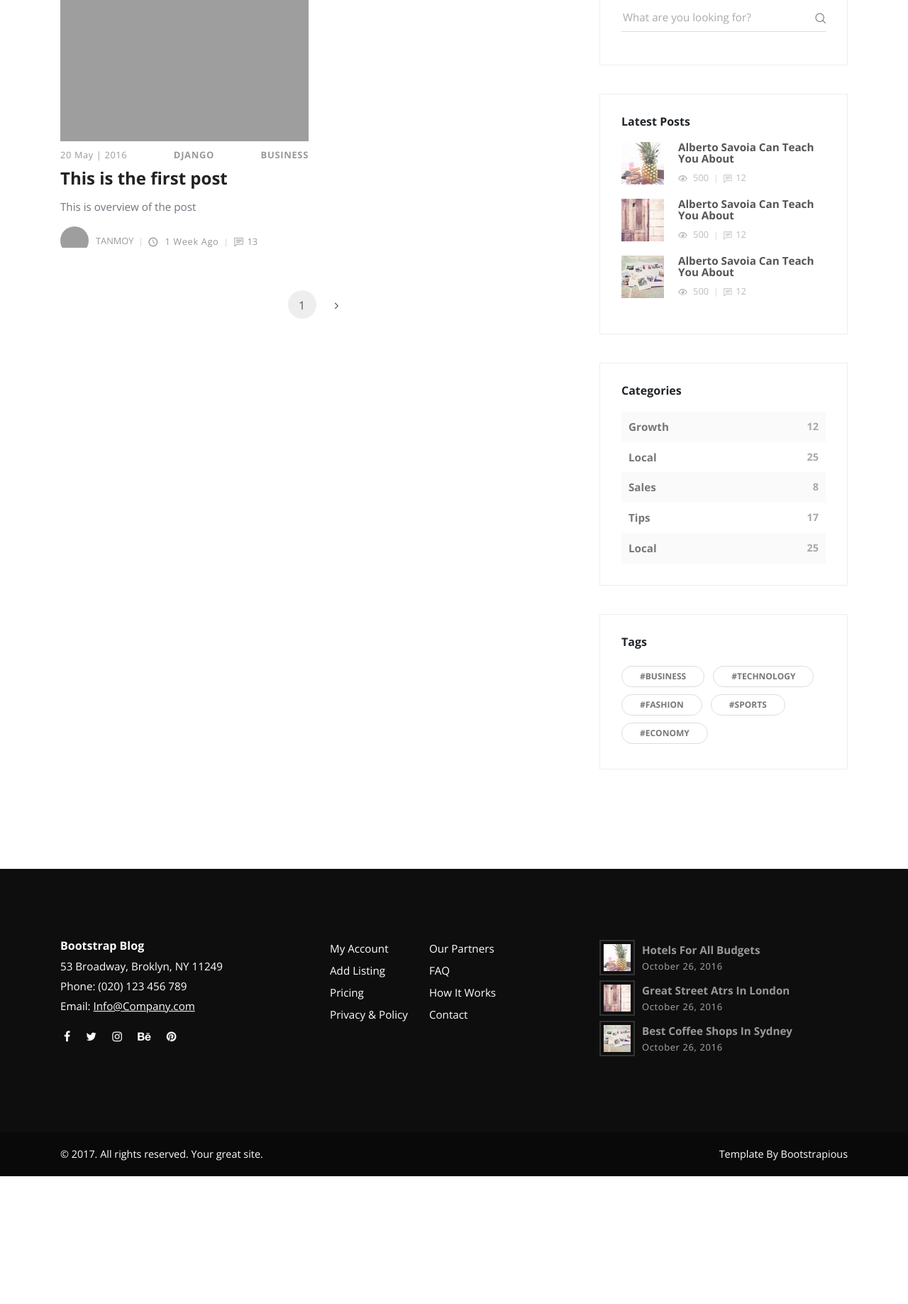
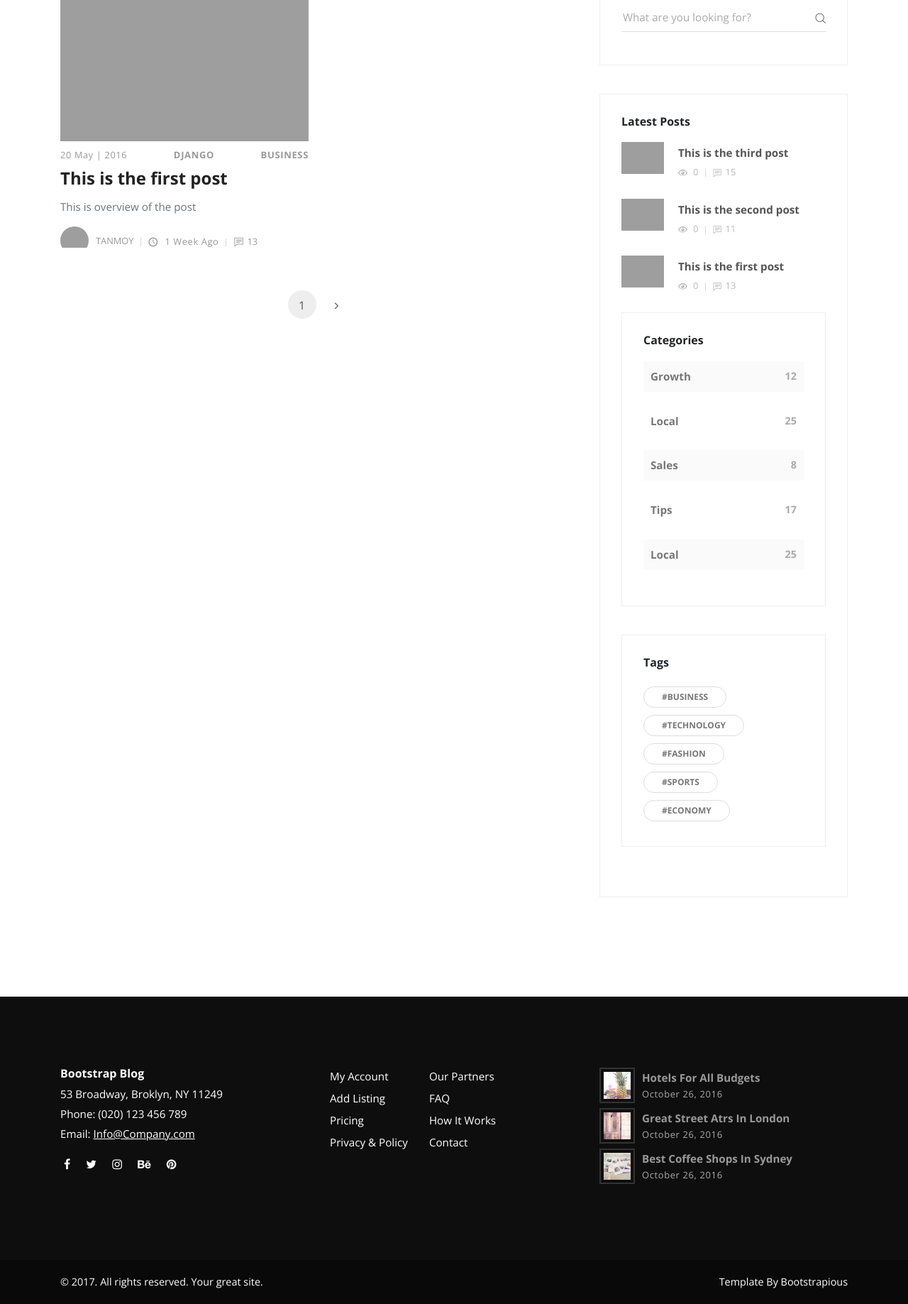
Before and after one commit to HasanMdKamrul/My_blog_app, a Django app: page /blog/ in a window 1280 px wide. Shown: the part 195-2032 px from the top of the page at 71% size. Before the commit the page ends 1852 px from the top, so only its background shows below. Run offline with Django 3.2, Linux system fonts and the light colour scheme; data comes from the database, SQL or seed files in the repository; both versions use the stored data as it was after the commit; some libraries are stand-ins or nearby versions; grey boxes are pictures that could not be loaded.

Commit message:
Easily added the recent post in the blog section and also make the post view using our primarykey as the id concept
Which is grabing our post corresponding url

```diff
--- a/blog/urls.py
+++ b/blog/urls.py
@@ -8,8 +8,8 @@
 urlpatterns = [
     path('admin/', admin.site.urls),
     path('', index , name= "index"),
-    path('blog/', blog),
-    path('post/', post),
+    path('blog/', blog, name = "post-list"),
+    path('post/<int:pk>/', post, name = "post-detail"),
 ]
 
 if settings.DEBUG:
--- a/posts/models.py
+++ b/posts/models.py
@@ -25,6 +25,7 @@
     overview = models.TextField()
     timestamp = models.DateTimeField(auto_now_add=False)
     comment_count = models.IntegerField(default=0)
+    view_count = models.IntegerField(default=0)
     author = models.ForeignKey("Author",on_delete=models.CASCADE)
     thumbnail = models.ImageField()
     catagories = models.ManyToManyField("Catagory")
--- a/posts/views.py
+++ b/posts/views.py
@@ -25,6 +25,7 @@
 
 
 def blog(request):
+    most_recent = Post.objects.order_by("-timestamp")[:3]
     post_list = Post.objects.all()
     paginator = Paginator(post_list, 1)
     page_request_var = 'page'
@@ -39,12 +40,17 @@
 
     context = {
         "queryset":paginated_queryset,
-        "page_request_var":page_request_var
+        "page_request_var":page_request_var,
+        "most_recent":most_recent
     }
     return render(request, "blog.html" , context)
 
-def post(request):
-    return render(request, "post.html")
+def post(request, pk):
+    post = Post.objects.get(id=pk)
+    context = {
+        "post":post,
+    }
+    return render(request, "post.html", context)
 
 
 '''
--- a/templates/blog.html
+++ b/templates/blog.html
@@ -11,14 +11,14 @@
               <!-- post -->
               <div class="post col-xl-6">
                 {% for post in queryset %}
-                <div class="post-thumbnail"><a href="post.html"><img src="{{ post.thumbnail.url }}" alt="..." class="img-fluid"></a></div>
+                <div class="post-thumbnail"><a href="{%url 'post-detail' post.pk%}"><img src="{{ post.thumbnail.url }}" alt="..." class="img-fluid"></a></div>
                 <div class="post-details">
                   <div class="post-meta d-flex justify-content-between">
                     <div class="date meta-last">20 May | 2016</div>
                     {% for cat in post.catagories.all  %}
                     <div class="category"><a href="#">{{ cat.title }}</a></div>
                     {% endfor %}
-                  </div><a href="post.html">
+                  </div><a href="{%url 'post-detail' post.pk%}">
                     <h3 class="h4">{{post.title}}</h3></a>
                   <p class="text-muted">{{post.overview}}</p>
                   <footer class="post-footer d-flex align-items-center"><a href="#" class="author d-flex align-items-center flex-wrap">
@@ -37,7 +37,7 @@
                 {% if queryset.has_previous %}
                 <li class="page-item"><a href="?{{ page_request_var }}={{ queryset.previous_page_number }}" class="page-link"> <i class="fa fa-angle-left"></i></a></li>
                 {% endif %}
-                <li class="page-item"><a href="#" class="page-link active">{{ queryset.number }}</a></li>
+                <li class="page-item"><a href="?{{ page_request_var }}={{ queryset.number }}" class="page-link active">{{ queryset.number }}</a></li>
                 {% if queryset.has_next %}
                 <li class="page-item"><a href="?{{ page_request_var }}={{ queryset.next_page_number }}" class="page-link"> <i class="fa fa-angle-right"></i></a></li>
                 {% endif %}
@@ -63,34 +63,19 @@
             <header>
               <h3 class="h6">Latest Posts</h3>
             </header>
-            <div class="blog-posts"><a href="#">
+            <div class="blog-posts">
+              {% for post in most_recent %}
+              <a href="{%url 'post-detail' post.pk%}">
                 <div class="item d-flex align-items-center">
-                  <div class="image"><img src="{% static 'img/small-thumbnail-1.jpg'%}" alt="..." class="img-fluid"></div>
-                  <div class="title"><strong>Alberto Savoia Can Teach You About</strong>
+                  <div class="image"><img src="{{post.thumbnail.url }}" alt="..." class="img-fluid"></div>
+                  <div class="title"><strong>{{post.title}}</strong>
                     <div class="d-flex align-items-center">
-                      <div class="views"><i class="icon-eye"></i> 500</div>
-                      <div class="comments"><i class="icon-comment"></i>12</div>
+                      <div class="views"><i class="icon-eye"></i> {{ post.view_count }}</div>
+                      <div class="comments"><i class="icon-comment"></i>{{post.comment_count}}</div>
                     </div>
                   </div>
-                </div></a><a href="#">
-                <div class="item d-flex align-items-center">
-                  <div class="image"><img src="{% static 'img/small-thumbnail-2.jpg'%}" alt="..." class="img-fluid"></div>
-                  <div class="title"><strong>Alberto Savoia Can Teach You About</strong>
-                    <div class="d-flex align-items-center">
-                      <div class="views"><i class="icon-eye"></i> 500</div>
-                      <div class="comments"><i class="icon-comment"></i>12</div>
-                    </div>
-                  </div>
-                </div></a><a href="#">
-                <div class="item d-flex align-items-center">
-                  <div class="image"><img src="{% static 'img/small-thumbnail-3.jpg'%}" alt="..." class="img-fluid"></div>
-                  <div class="title"><strong>Alberto Savoia Can Teach You About</strong>
-                    <div class="d-flex align-items-center">
-                      <div class="views"><i class="icon-eye"></i> 500</div>
-                      <div class="comments"><i class="icon-comment"></i>12</div>
-                    </div>
-                  </div>
-                </div></a></div>
+                </div></a>
+                {% endfor %}
           </div>
           <!-- Widget [Categories Widget]-->
           <div class="widget categories">
```
Also changed, not shown: db.sqlite3, posts/migrations/0003_post_view_count.py (added).
